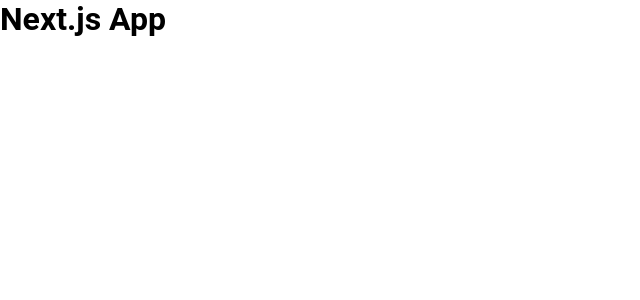
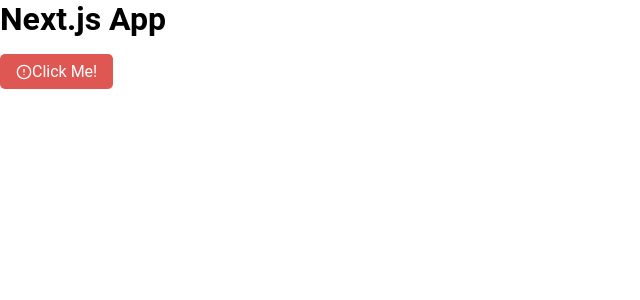
Before and after one commit to leandrofahur/react-framer-motion, a Next.js app in the folder client/: page / in a window 1280 px wide. Shown: the top 300 px of the page, without its empty margins (0-640 px from the left). Built offline with nearby package versions, Linux system fonts and the light colour scheme.

Commit message:
Button component with styled-components + Framer-Motion

```diff
--- a/client/pages/index.tsx
+++ /dev/null
@@ -1,3 +0,0 @@
-export default function Home() {
-  return <h1>Next.js App</h1>;
-}
--- /dev/null
+++ b/client/src/components/Button/index.tsx
@@ -0,0 +1,21 @@
+import { ButtonHTMLAttributes } from 'react';
+
+import { MotionButton } from './styles';
+
+type ButtonProps = ButtonHTMLAttributes<HTMLButtonElement>;
+
+export const Button: React.FC<ButtonProps> = ({ children, ...rest }) => {
+  return (
+    <>
+      <MotionButton
+        type="button"
+        initial={{ background: '#de5753' }}
+        whileHover={{ filter: 'brightness(0.9)', scale: 1.01 }}
+        whileTap={{ color: '#333', scale: 0.99 }}
+        transition={{ duration: 0.2 }}
+      >
+        {children}
+      </MotionButton>
+    </>
+  );
+};
--- /dev/null
+++ b/client/src/components/Button/styles.ts
@@ -0,0 +1,19 @@
+import styled from 'styled-components';
+import { motion } from 'framer-motion';
+
+export const MotionButton = styled(motion.button)`
+  display: flex;
+  flex: 1;
+  align-items: center;
+
+  font-size: 1rem;
+  font-weight: 400;
+
+  border: none;
+  border-radius: 5px;
+
+  color: #fff;
+  /* background: #de5753; */
+  padding: 0.5rem 1rem;
+  margin-top: 1rem;
+`;
--- /dev/null
+++ b/client/src/pages/index.tsx
@@ -0,0 +1,14 @@
+import { Button } from '../components/Button';
+import { FiAlertCircle } from 'react-icons/fi';
+
+export default function Home() {
+  return (
+    <>
+      <h1>Next.js App</h1>
+      <Button>
+        <FiAlertCircle />
+        Click Me!
+      </Button>
+    </>
+  );
+}
--- a/client/styles/GlobalStyles.ts
+++ b/client/src/styles/GlobalStyles.ts
@@ -1,5 +1,4 @@
 import { createGlobalStyle } from 'styled-components';
-import styled from 'styled-components';
 
 export default createGlobalStyle`
   :root {
```
Also changed, not shown: client/src/pages/_app.tsx (renamed from client/pages/_app.tsx), client/src/pages/_documents.tsx (renamed from client/pages/_documents.tsx).
